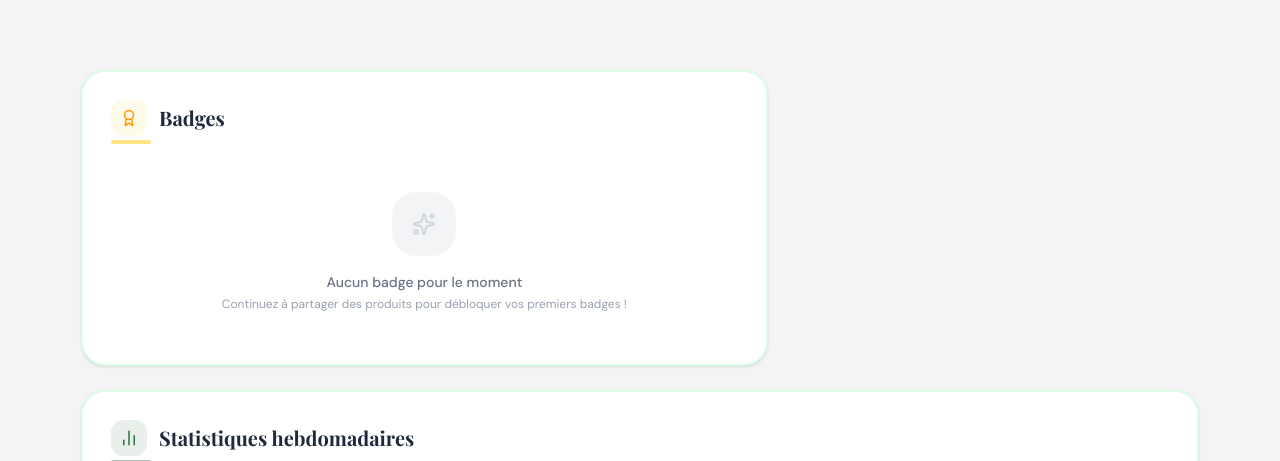
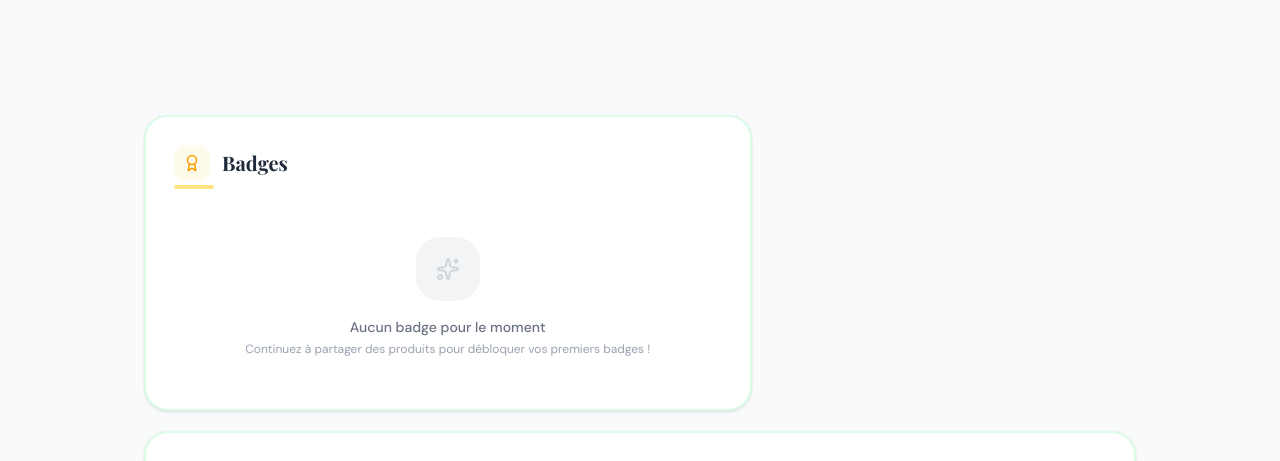
Before and after one commit to ItokianaRAKT/anti-gaspillage, a React (Vite) app: page /Profil in a window 1280 px wide. Shown: the part 237-698 px from the top of the page. Built offline with nearby package versions, Linux system fonts and the light colour scheme; no server answers.

Commit message:
ref(ui):in profil ui, switch from basic css to tailwind classses

```diff
--- a/src/components/ui/Profil.tsx
+++ b/src/components/ui/Profil.tsx
@@ -1,23 +1,31 @@
+/**
+ * Profil — Redesign premium (Tailwind pur, sans profil.css)
+ * - Import profil.css supprimé : tout est en Tailwind
+ * - Layout grid responsive cohérent
+ */
 
-import HeroProfil from "../features/heroProfil"
-import ProfilInfo from "../features/profilInfo";
-import BadgeCard from "../features/badgeCard";
+import HeroProfil    from "../features/heroProfil";
+import ProfilInfo    from "../features/profilInfo";
+import BadgeCard     from "../features/badgeCard";
 import RankingSection from "../features/rankingSection";
-import "../../profil.css";
-import StatHebdo from "../features/statHebdo";
+import StatHebdo     from "../features/statHebdo";
 
 const Profil = () => {
   return (
-    <main className="profil-page">
+    <main className="w-full min-h-screen bg-gray-50 pt-16">
       <HeroProfil />
 
-
-      <section className="profil-content">
-        <div className="profil-grid">
+      <section className="w-full max-w-5xl mx-auto px-4 pb-16">
+        {/* Grille : info + badge */}
+        <div className="grid grid-cols-1 md:grid-cols-[2fr_1.2fr] gap-5 mb-5 items-start">
           <ProfilInfo />
           <BadgeCard />
         </div>
+
+        {/* Stats hebdo */}
         <StatHebdo />
+
+        {/* Classement */}
         <RankingSection />
       </section>
     </main>
```
